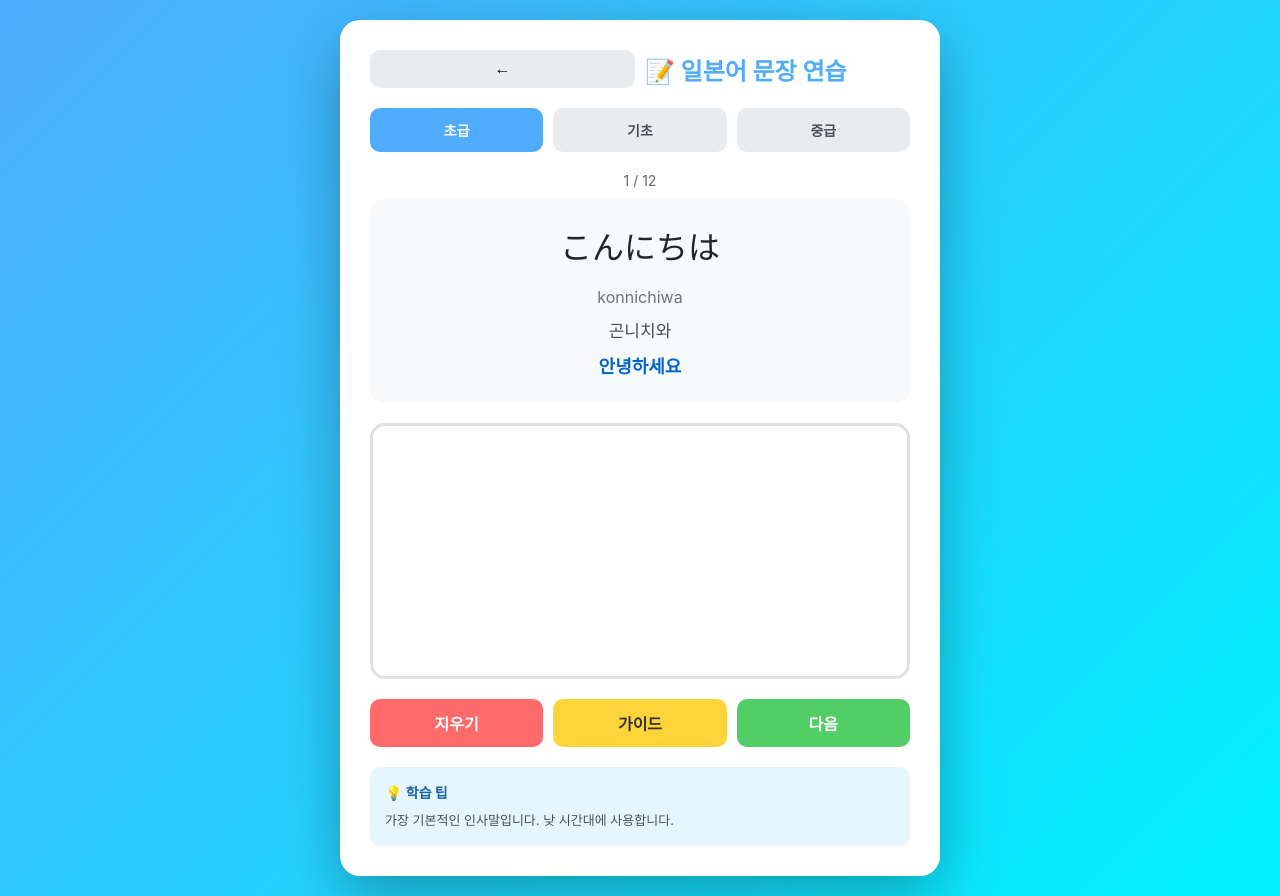
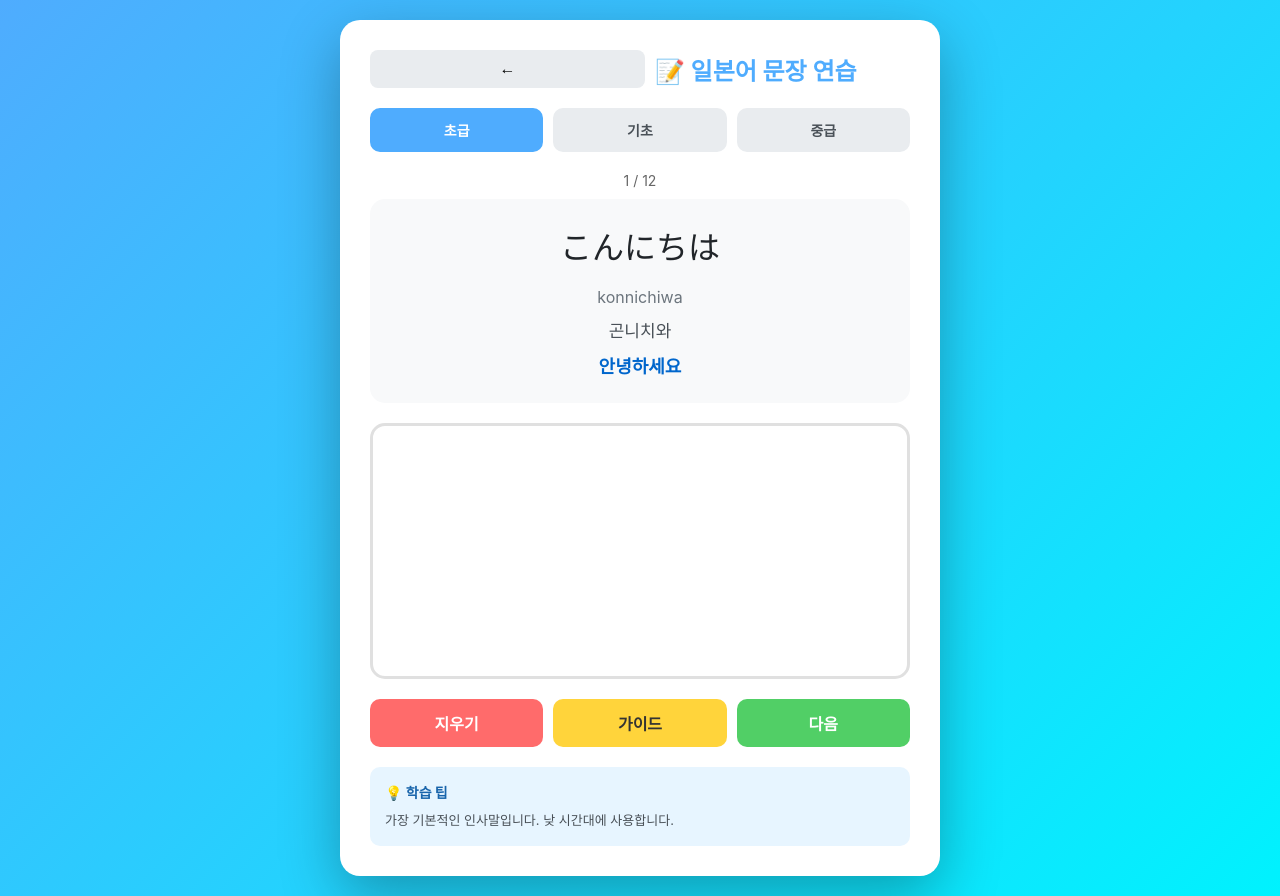
Before and after one commit to Jang1117/japanese, a plain HTML site: page sentence-practice.html in a window 1280 px wide. Drawn offline with Linux system fonts and the light colour scheme.

Commit message:
Update sentence-practice.html

```diff
--- a/sentence-practice.html
+++ b/sentence-practice.html
@@ -39,14 +39,14 @@
         .back-button {
             background: #e9ecef;
             border: none;
-            border-radius: 10px;
-            padding: 10px 0px;
-            width: auto;
+            border-radius: 8px;
+            padding: 10px;           /* 상하좌우 동일하게 */
             cursor: pointer;
             font-size: 16px;
             margin-right: 10px;
             transition: all 0.3s;
-            flex-shrink: 0;
+            width: auto;             /* auto로 변경 */
+            min-width: 36px;         /* 최소 크기만 지정 */
         }
 
         .back-button:hover {
```
